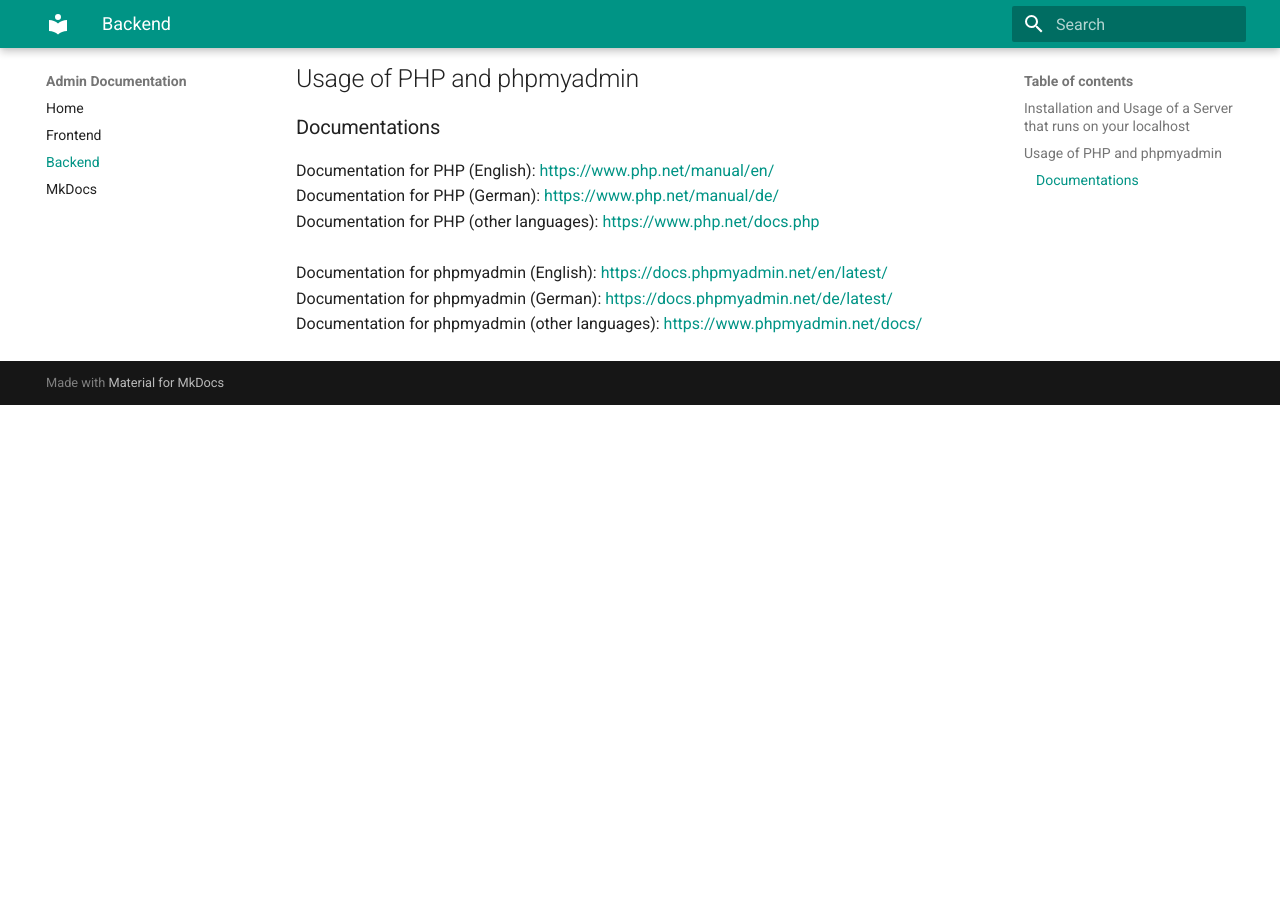
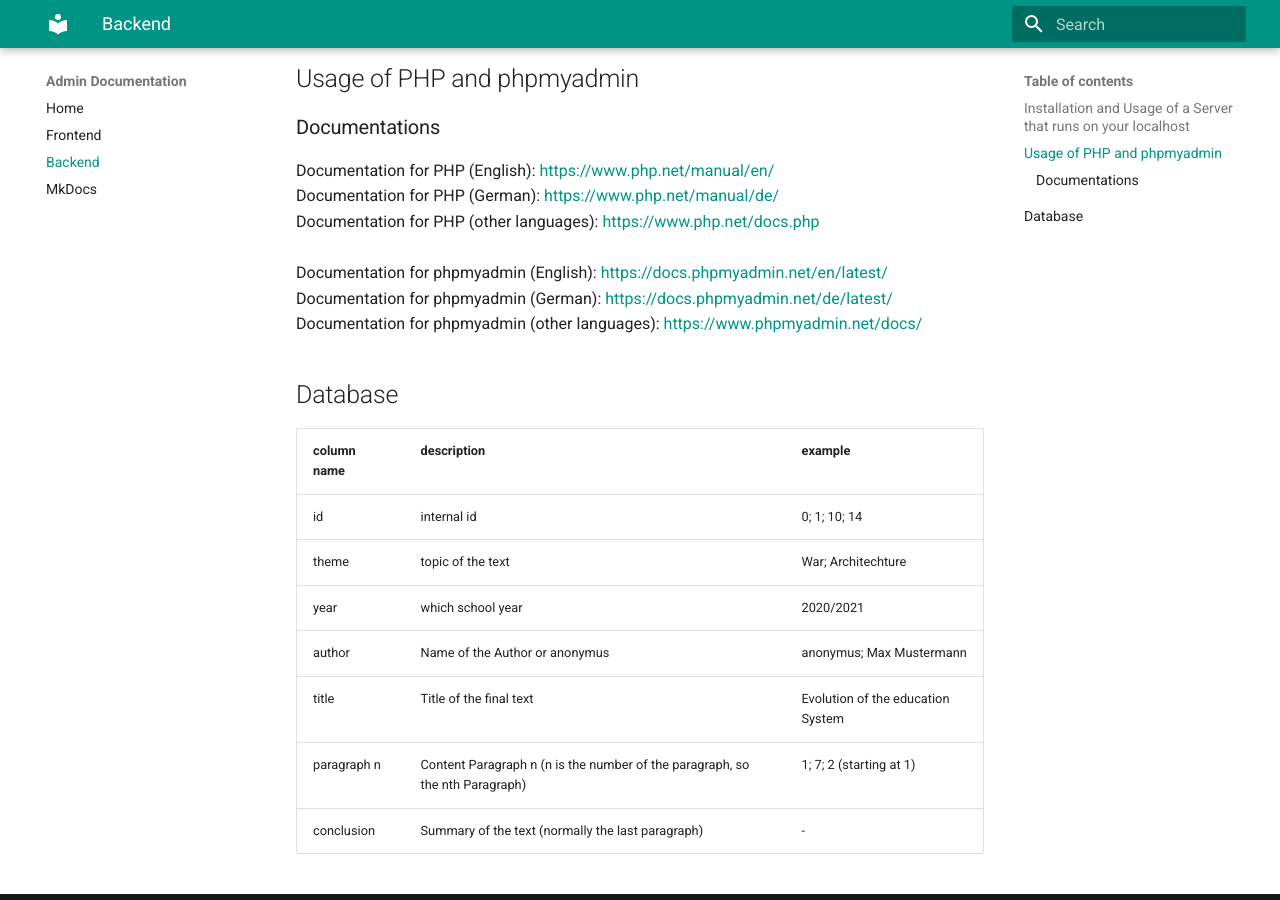
Before and after one commit to CaspanB/caspanb.github.io, an MkDocs documentation site: the page built from docs/2backend.md, in a window 1280 px wide and 900 px high, scrolled down 1461 px. Built offline with MkDocs 1.6.1 and Material for MkDocs 9.7.7, drawn with Linux system fonts in a browser that asks for light colours; before the commit the page ends 1866 px from its top, so only the background shows below that.

Commit message:
Update 2backend.md
 - table to explain the database layout

```diff
--- a/docs/2backend.md
+++ b/docs/2backend.md
@@ -29,3 +29,17 @@ Documentation for PHP (other languages): [https://www.php.net/docs.php](https://
 Documentation for phpmyadmin (English): [https://docs.phpmyadmin.net/en/latest/](https://docs.phpmyadmin.net/en/latest/) <br>
 Documentation for phpmyadmin (German): [https://docs.phpmyadmin.net/de/latest/](https://docs.phpmyadmin.net/de/latest/) <br>
 Documentation for phpmyadmin (other languages): [https://www.phpmyadmin.net/docs/](https://www.phpmyadmin.net/docs/) <br>
+
+###
+
+## Database
+
+| column name | description                                                                  | example                           |
+|-------------|------------------------------------------------------------------------------|-----------------------------------|
+| id          | internal id                                                                  | 0; 1; 10; 14                      |
+| theme       | topic of the text                                                            | War; Architechture                |
+| year        | which school year                                                            | 2020/2021                         |
+| author      | Name of the Author or anonymus                                               | anonymus; Max Mustermann          |
+| title       | Title of the final text                                                      | Evolution of the education System |
+| paragraph n | Content Paragraph n (n is the number of the paragraph, so the nth Paragraph) | 1; 7; 2 (starting at 1)           |
+| conclusion  | Summary of the text (normally the last paragraph)                            | -                                 |
```
